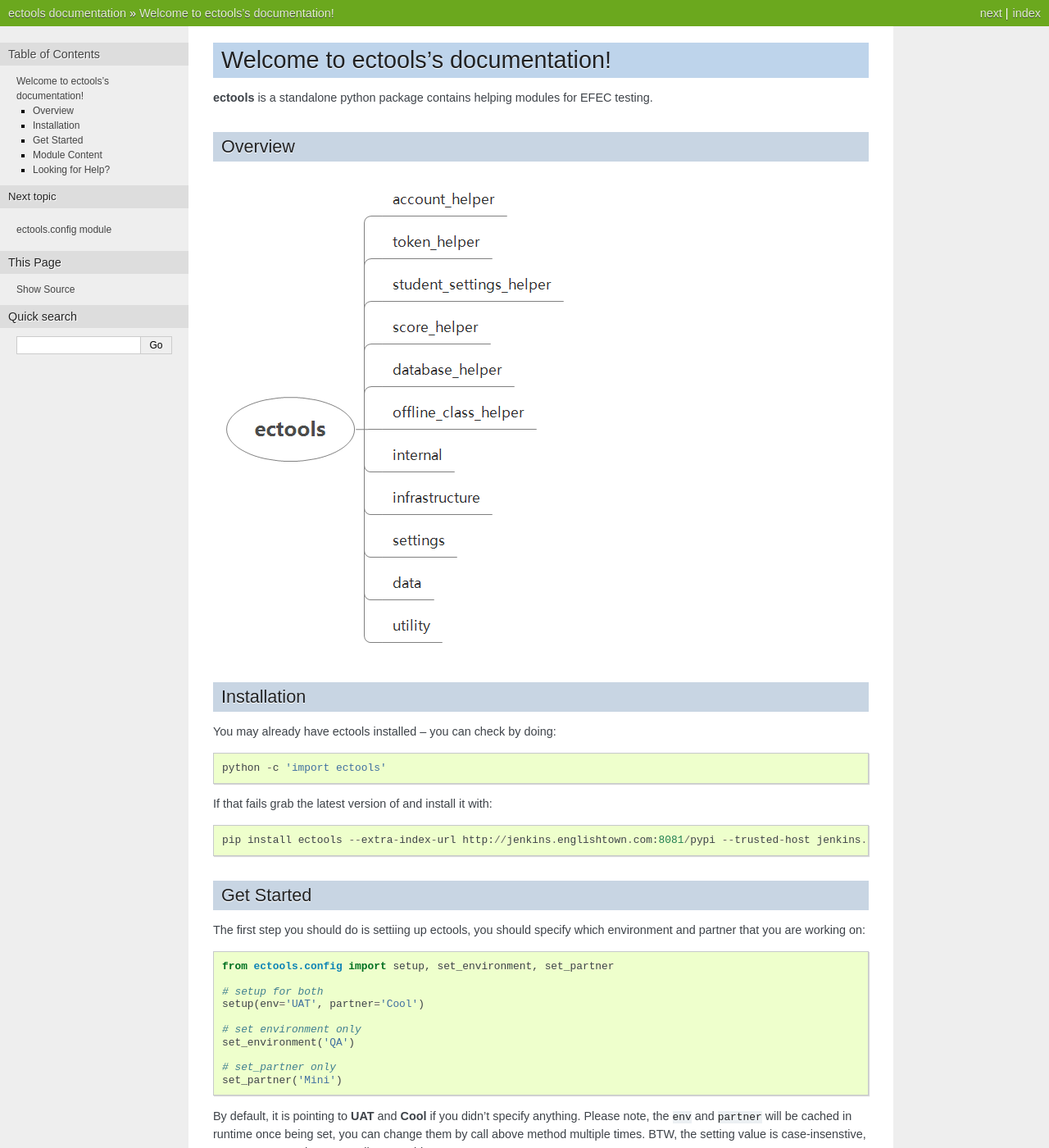
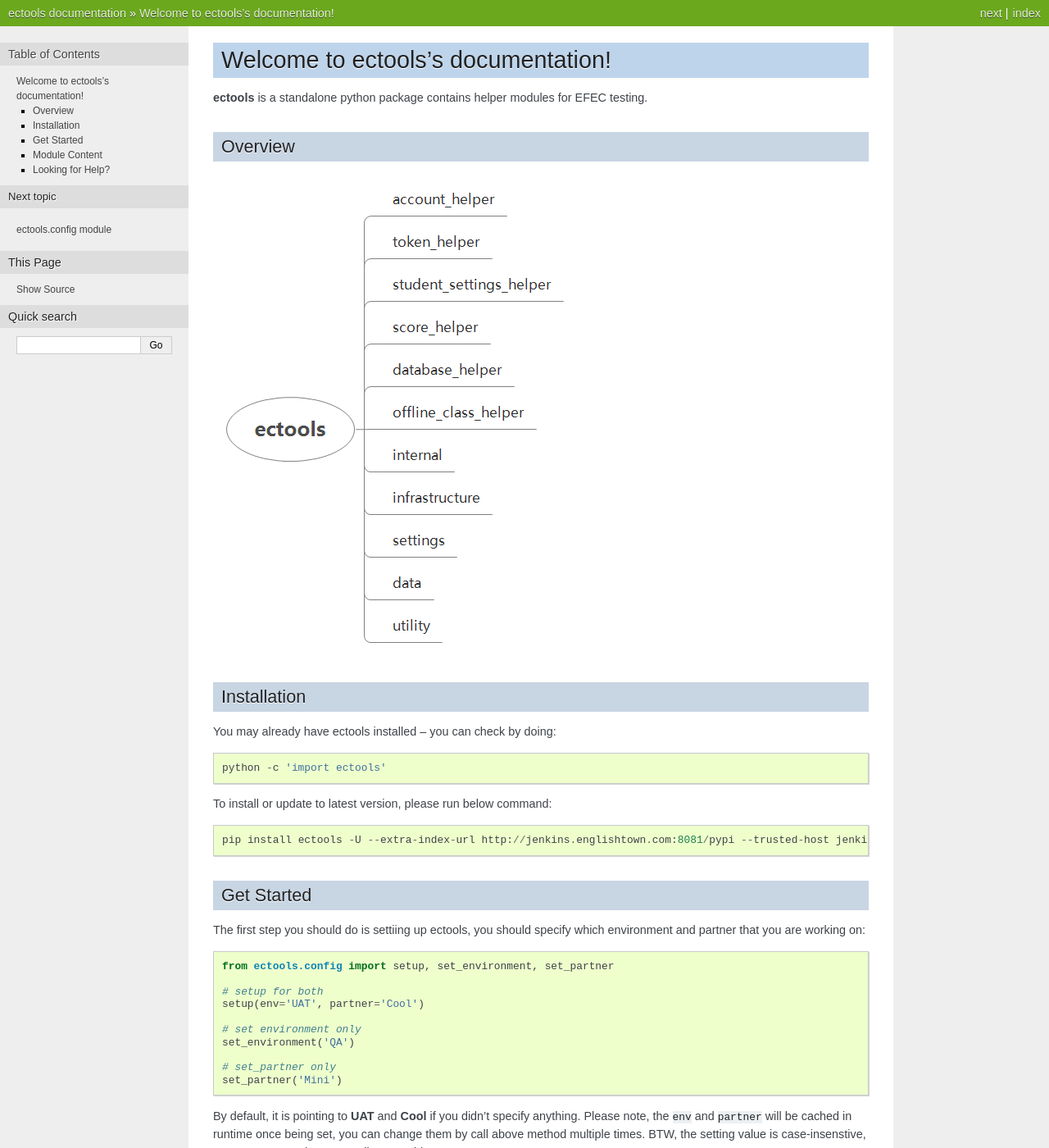
Before and after one commit to harrisson-li/smart_ec, a Sphinx documentation site: the page built from python/ectools/doc/source/index.rst, in a window 1280 px wide and 1400 px high. Shown: the whole window at 82% size. Built offline with Sphinx 7.4.7, drawn with Linux system fonts in a browser that asks for light colours; some of the changed text lies outside the part shown.

Commit message:
update doc

```diff
--- a/python/ectools/doc/source/index.rst
+++ b/python/ectools/doc/source/index.rst
@@ -1,6 +1,6 @@
 Welcome to ectools's documentation!
 ===================================
-**ectools** is a standalone python package contains helping modules for EFEC testing.
+**ectools** is a standalone python package contains helper modules for EFEC testing.
 
 Overview
 --------
@@ -12,9 +12,9 @@ You may already have ectools installed -- you can check by doing::
 
   python -c 'import ectools'
 
-If that fails grab the latest version of and install it with::
+To install or update to latest version, please run below command::
 
-  pip install ectools --extra-index-url http://jenkins.englishtown.com:8081/pypi --trusted-host jenkins.englishtown.com
+  pip install ectools -U --extra-index-url http://jenkins.englishtown.com:8081/pypi --trusted-host jenkins.englishtown.com
 
 Get Started
 -----------
@@ -69,4 +69,4 @@ Module Content
 
 Looking for Help?
 -----------------
-If you have any issue or feedback on it, please contact EFEC QA team by email.
+If you have any issue or feedback on it, please contact EFEC QA team by email, or find Toby Qin on Skype.
```
